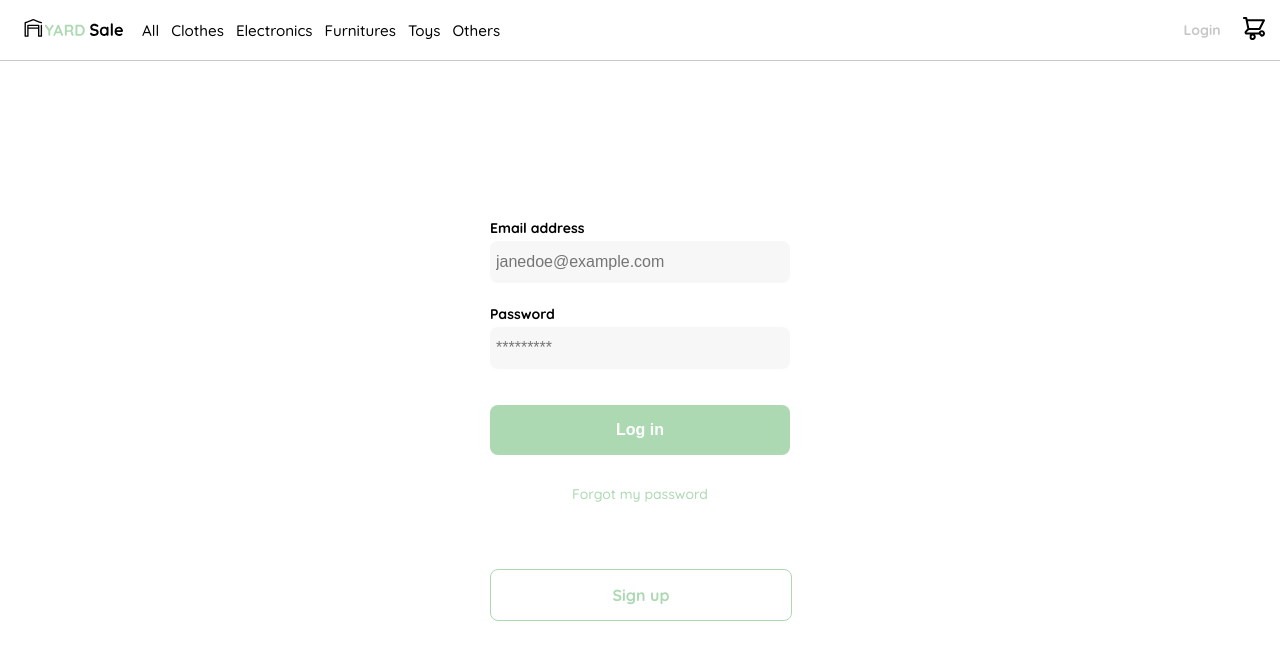
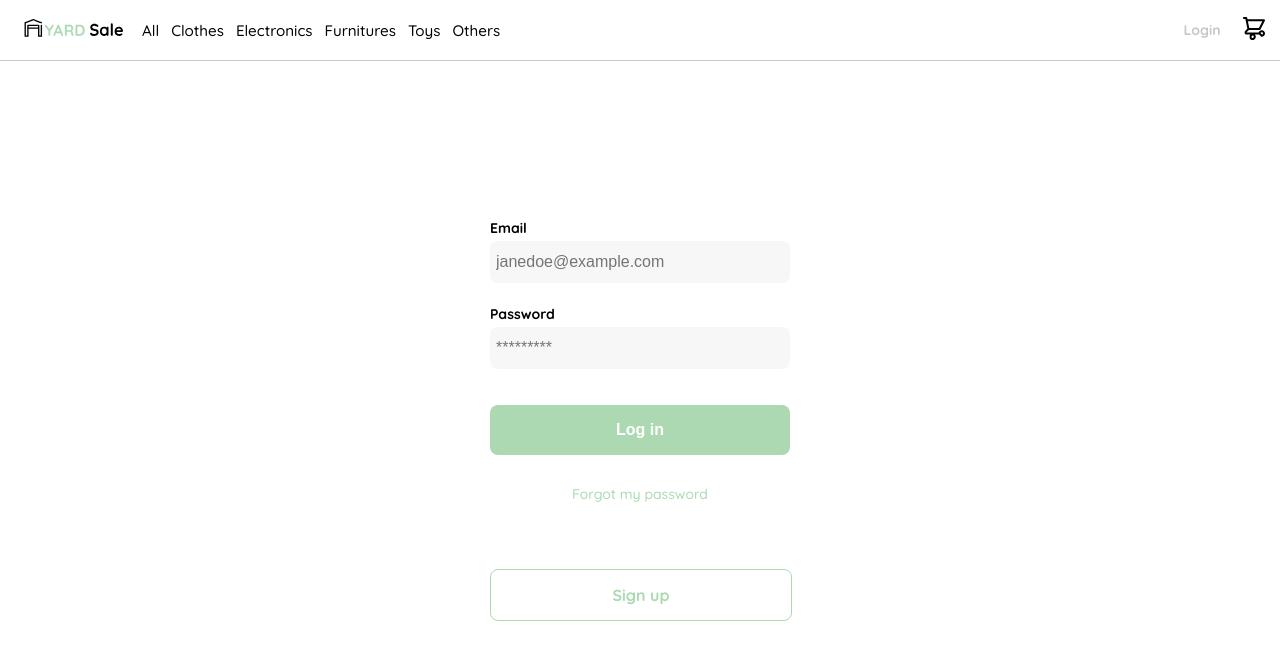
Before and after one commit to eloybernardez/react-yard-sale, a React (Vite) app: page /login in a window 1280 px wide. Shown: the top 660 px of the page. Built offline with nearby package versions, Linux system fonts and the light colour scheme; no server answers.

Commit message:
ADD better UX when an input is invalid

```diff
--- a/src/pages/CreateAccount.jsx
+++ b/src/pages/CreateAccount.jsx
@@ -32,7 +32,7 @@ const CreateAccount = () => {
 
   async function handleModal(confirm) {
     setModal(confirm);
-    setTimeout(() => navigate("/"), 2000);
+    setTimeout(() => navigate("/"), 1000);
   }
 
   const addNewUser = (name, email, pass) => {
@@ -62,13 +62,14 @@ const CreateAccount = () => {
               name="name"
               id="name"
               placeholder="Jane"
-              className={
-                error ? "input input-name input--error" : "input input-name"
-              }
+              className="input input-name"
               required
             />
-            <label htmlFor="email" className="label">
-              Email
+            <label
+              htmlFor="email"
+              className={error ? "label label--error" : "label"}
+            >
+              {error ? "Email already registered" : "Email"}
             </label>
             <input
               type="email"
@@ -78,6 +79,7 @@ const CreateAccount = () => {
               className={
                 error ? "input input-email input--error" : "input input-email"
               }
+              onKeyDown={() => setError(false)}
               required
             />
             <label htmlFor="password" className="label">
@@ -88,11 +90,7 @@ const CreateAccount = () => {
               name="pass"
               id="pass"
               placeholder="*********"
-              className={
-                error
-                  ? "input input-password input--error"
-                  : "input input-password"
-              }
+              className="input input-password"
               required
             />
           </div>
--- a/src/pages/Login.jsx
+++ b/src/pages/Login.jsx
@@ -36,24 +36,32 @@ const Login = () => {
       <div className="Login-container">
         <img src={logo} alt="logo" className="logo" />
         <form action="/" className="form" ref={form}>
-          <label htmlFor="email" className="label">
-            Email address
+          <label
+            htmlFor="email"
+            className={`label ${error ? "label--error" : ""}`}
+          >
+            {error ? "Incorrect email or password" : "Email"}
           </label>
           <input
             type="email"
             name="email"
             placeholder="janedoe@example.com"
             className={`input input-email ${error ? `input--error` : null}`}
+            onKeyDown={() => setError(false)}
             required
           />
-          <label htmlFor="password" className="label">
-            Password
+          <label
+            htmlFor="password"
+            className={`label ${error ? "label--error" : ""}`}
+          >
+            {error ? "Incorrect email or password" : "Password"}
           </label>
           <input
             type="password"
             name="password"
             placeholder="*********"
             className={`input input-password ${error ? `input--error` : null}`}
+            onKeyDown={() => setError(false)}
             required
           />
           <button
--- a/src/pages/PasswordRecovery.jsx
+++ b/src/pages/PasswordRecovery.jsx
@@ -38,8 +38,12 @@ const PasswordRecovery = () => {
           Inform the email address used to create your account
         </p>
         <form action="/" className="form" ref={form}>
-          <label htmlFor="email" className="label">
-            Email address
+          <label
+            htmlFor="email"
+            className={`label ${error ? "label--error" : ""}`}
+            onKeyDown={() => setError(false)}
+          >
+            {error ? "Email not found" : "Email adress"}
           </label>
           <input
             type="email"
--- a/src/styles/CreateAccount.scss
+++ b/src/styles/CreateAccount.scss
@@ -35,6 +35,11 @@
   font-weight: bold;
   margin-bottom: 4px;
 }
+
+.label--error {
+  color: var(--red);
+}
+
 .CreateAccount form .input {
   background-color: var(--text-input-field);
   border: none;
--- a/src/styles/PasswordRecovery.scss
+++ b/src/styles/PasswordRecovery.scss
@@ -49,7 +49,8 @@
 .input--error {
   outline: 1px solid var(--red);
 }
-.primary-button {
+
+.PasswordRecovery .primary-button {
   background-color: var(--hospital-green);
   border-radius: 8px;
   border: none;
@@ -60,6 +61,11 @@
   font-weight: bold;
   height: 50px;
 }
+.PasswordRecovery .primary-button:hover {
+  background-color: var(--white);
+  color: var(--hospital-green);
+}
+
 .secondary-button {
   background-color: var(--white);
   border-radius: 8px;
```
